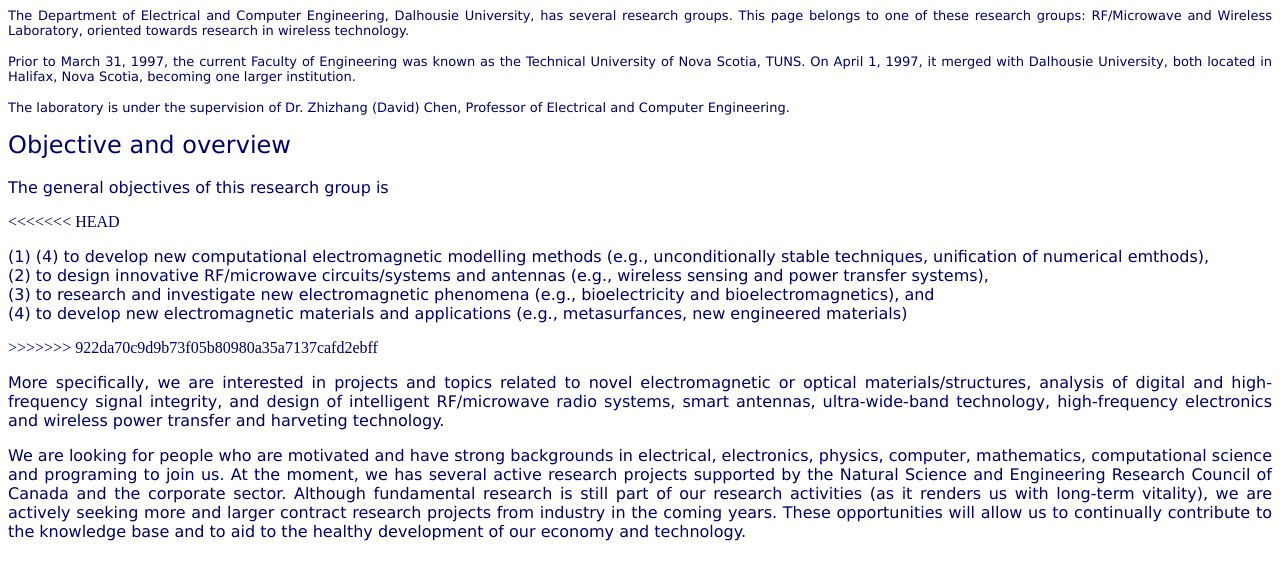
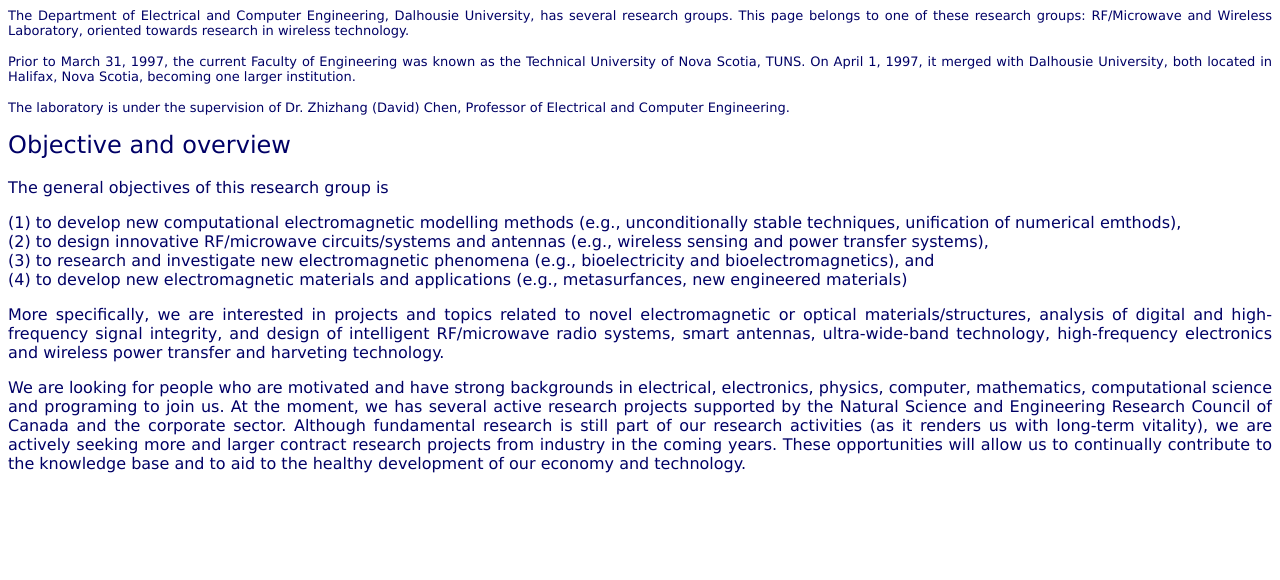
Before and after one commit to zdchen88/zd-chen.github.io, a plain HTML site: page mainpage.htm in a window 1280 px wide. Drawn offline with Linux system fonts and the light colour scheme.

Commit message:
Update mainpage.htm

```diff
--- a/mainpage.htm
+++ b/mainpage.htm
@@ -21,18 +21,11 @@
   <font size="5">Objective and overview<br>
   </font><font size="3"><br>
   </font></font><font size="3" face="Verdana, Arial, Helvetica, sans-serif">The general objectives of this research group is</font></p>
-<<<<<<< HEAD
-<p align="justify"><font size="3" face="Verdana, Arial, Helvetica, sans-serif">(1) (4) to develop new computational electromagnetic modelling methods (e.g., unconditionally stable techniques, unification of numerical emthods), <br> (2) to design innovative RF/microwave circuits/systems and antennas (e.g., wireless sensing and power transfer systems), <br> (3) to research and investigate new electromagnetic phenomena (e.g., bioelectricity and bioelectromagnetics), and <br> (4) to develop new electromagnetic materials and applications (e.g., metasurfances, new engineered materials)</font></p>
->>>>>>> 922da70c9d9b73f05b80980a35a7137cafd2ebff
+<p align="justify"><font size="3" face="Verdana, Arial, Helvetica, sans-serif">(1) to develop new computational electromagnetic modelling methods (e.g., unconditionally stable techniques, unification of numerical emthods), <br> (2) to design innovative RF/microwave circuits/systems and antennas (e.g., wireless sensing and power transfer systems), <br> (3) to research and investigate new electromagnetic phenomena (e.g., bioelectricity and bioelectromagnetics), and <br> (4) to develop new electromagnetic materials and applications (e.g., metasurfances, new engineered materials)</font></p>
 <p align="justify"><font size="3" face="Verdana, Arial, Helvetica, sans-serif">More specifically, we are interested in projects and topics related to novel electromagnetic or optical materials/structures, analysis of digital and high-frequency signal integrity, and design of intelligent RF/microwave radio  systems, smart antennas, ultra-wide-band technology, high-frequency electronics  and wireless power transfer and harveting technology.</font></p>
-<p align="justify"><font size="3" face="Verdana, Arial, Helvetica, sans-serif">We are looking for people who are motivated and have strong backgrounds in electrical, electronics, physics, computer, mathematics, computational science and programing to join us. At
-  the moment, we has several active research projects supported by the Natural
-  Science and Engineering Research Council of Canada and the corporate sector.
-  Although fundamental research is still part of our research activities (as it
-  renders us with long-term vitality), we are actively seeking more and larger
-  contract research projects from industry in the coming years. These opportunities
-  will allow us to continually contribute to the knowledge base and to aid to
-  the healthy development of our economy and technology.</font></p>
+<p align="justify"><font size="3" face="Verdana, Arial, Helvetica, sans-serif">We are looking for people who are motivated and have strong backgrounds in electrical, electronics, physics, computer, mathematics, computational science and programing to join us. At the moment, we has several active research projects supported by the Natural Science and Engineering Research Council of Canada and the corporate sector.
+  Although fundamental research is still part of our research activities (as it renders us with long-term vitality), we are actively seeking more and larger contract research projects from industry in the coming years. These opportunities
+  will allow us to continually contribute to the knowledge base and to aid to the healthy development of our economy and technology.</font></p>
 <p align="justify">&nbsp;</p>
 </body>
 </html>
```
